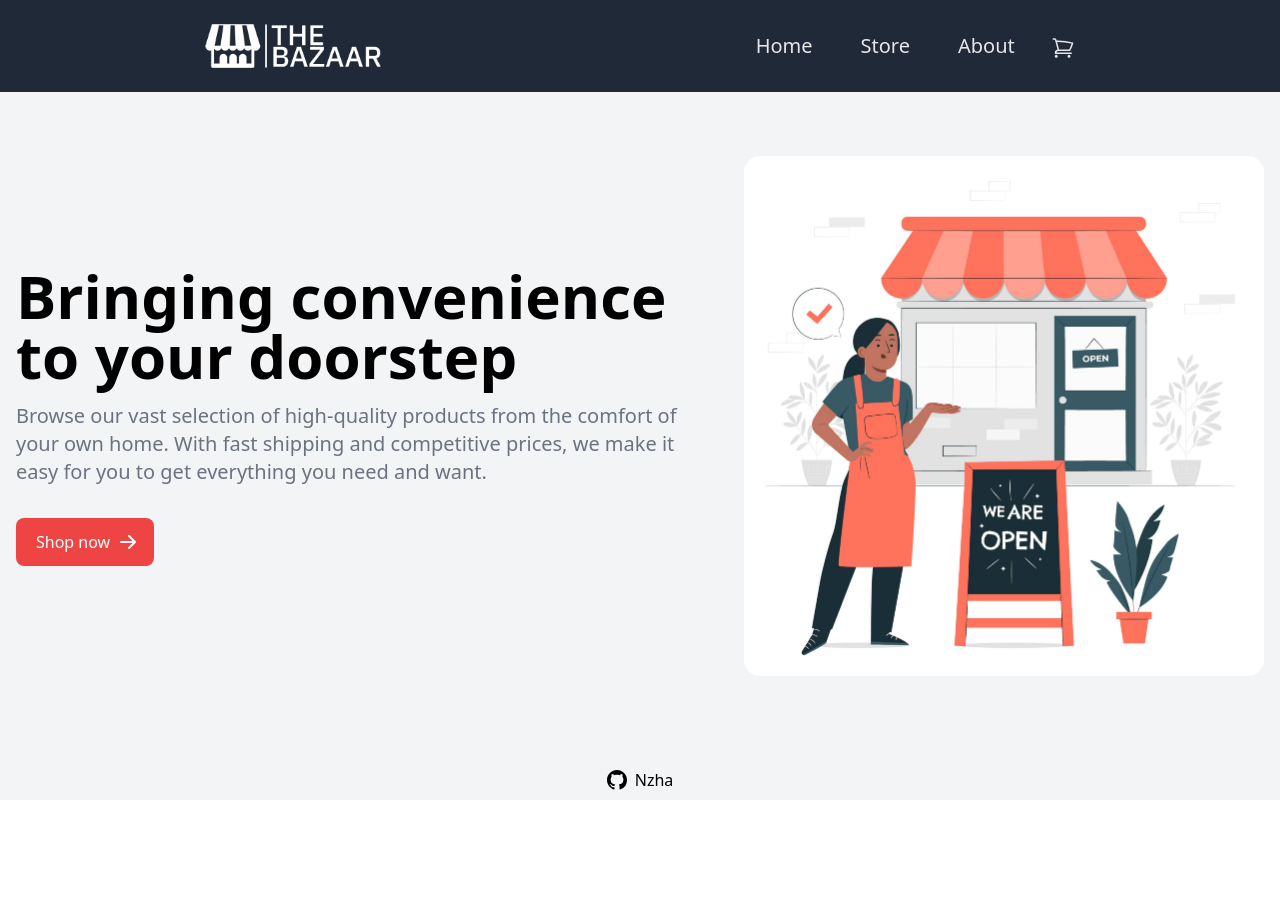
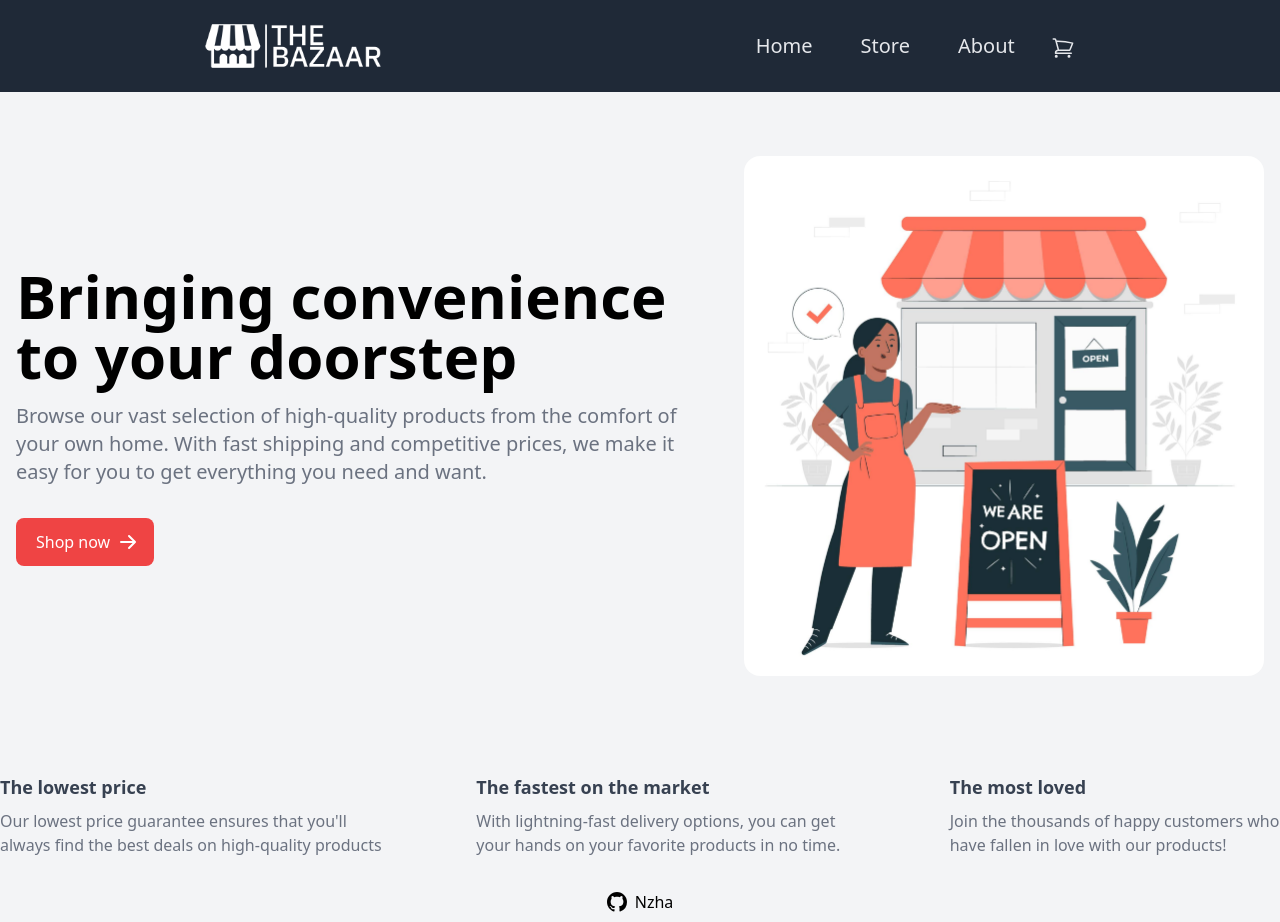
Before and after one commit to Nzha/shopping-cart, a React (Create React App) app: page / in a window 1280 px wide. Before the commit the page ends 800 px from the top, so only its background shows below. Built offline with nearby package versions, Linux system fonts and the light colour scheme; the HTML template or start-up script is replaced by a standard one.

Commit message:
Add content to homepage

```diff
--- a/src/components/Home.js
+++ b/src/components/Home.js
@@ -2,6 +2,15 @@ import { Link } from 'react-router-dom';
 import storeImg from '../assets/store.jpg';
 
 function Home() {
+  return (
+    <>
+      <HeroSection />
+      <SubHeroSection />
+    </>
+  );
+}
+
+function HeroSection() {
   return (
     <div>
       <div className="mx-auto grid max-w-screen-xl px-4 py-8 lg:grid-cols-12 lg:gap-8 lg:py-16 xl:gap-0">
@@ -40,4 +49,38 @@ function Home() {
   );
 }
 
+function SubHeroSection() {
+  return (
+    <div className="mx-auto hidden max-w-screen-xl justify-between gap-20 border-y border-gray-100 py-8 dark:border-gray-800 sm:flex">
+      <div className="text-left">
+        <h6 className="text-lg font-semibold text-gray-700 dark:text-white">
+          The lowest price
+        </h6>
+        <p className="mt-2 text-gray-500">
+          Our lowest price guarantee ensures that you'll always find the best
+          deals on high-quality products{' '}
+        </p>
+      </div>
+      <div className="text-left">
+        <h6 className="text-lg font-semibold text-gray-700 dark:text-white">
+          The fastest on the market
+        </h6>
+        <p className="mt-2 text-gray-500">
+          With lightning-fast delivery options, you can get your hands on your
+          favorite products in no time.
+        </p>
+      </div>
+      <div className="text-left">
+        <h6 className="text-lg font-semibold text-gray-700 dark:text-white">
+          The most loved
+        </h6>
+        <p className="mt-2 text-gray-500">
+          Join the thousands of happy customers who have fallen in love with our
+          products!
+        </p>
+      </div>
+    </div>
+  );
+}
+
 export default Home;
```
